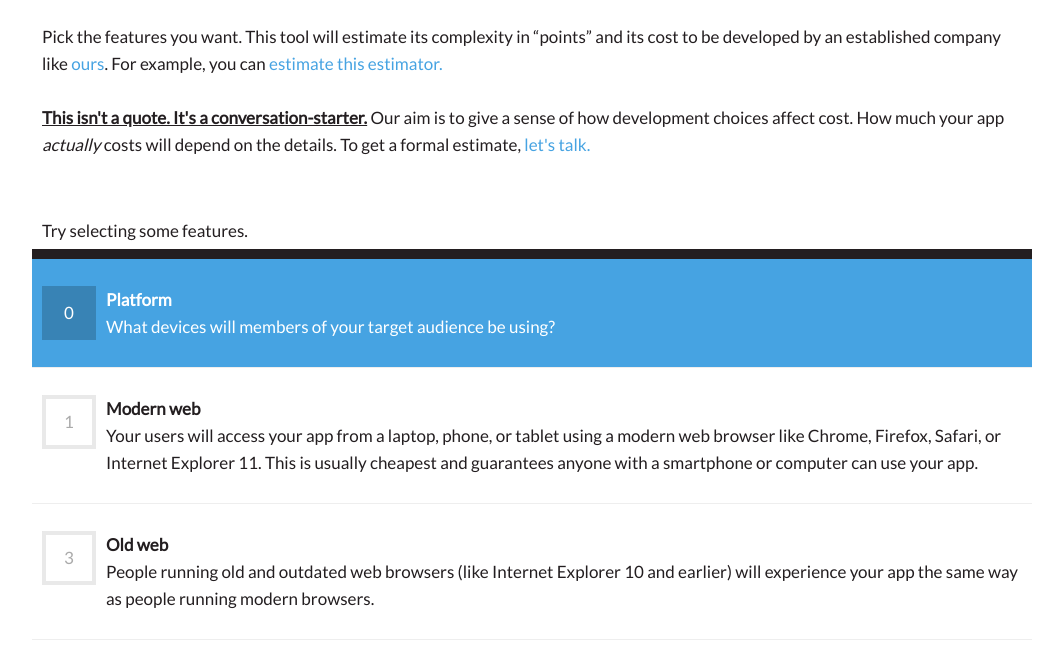
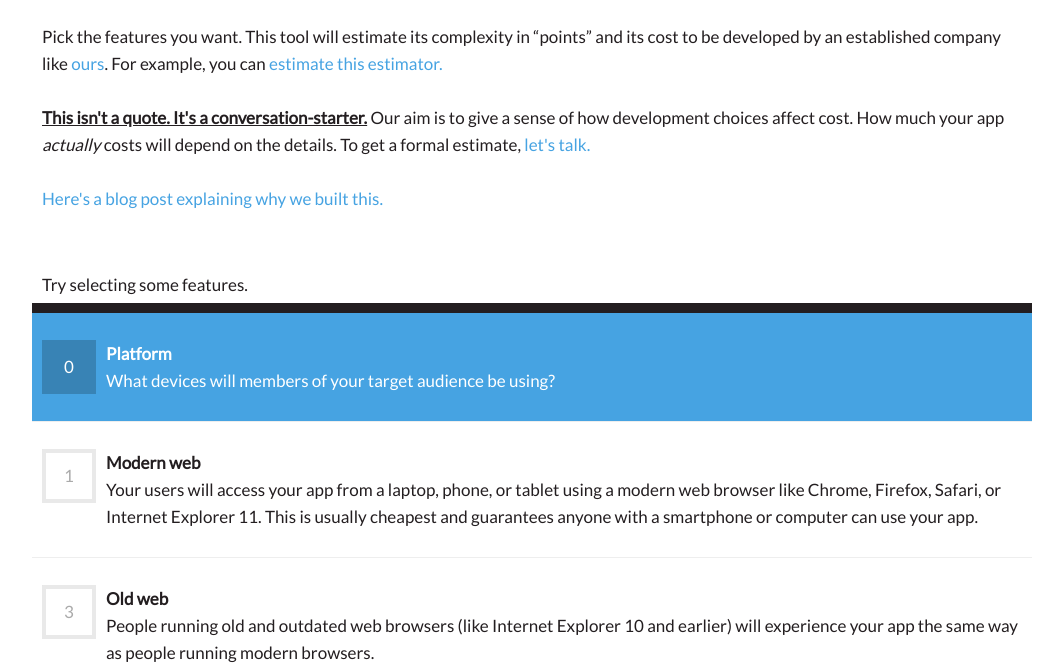
Before and after one commit to RobertAKARobin/estimate, a website: page index.html in a window 1280 px wide. Shown: the part 127-791 px from the top of the page, without its empty margins (108-1171 px from the left). Drawn offline with nearby package versions, Linux system fonts and the light colour scheme.

Commit message:
Added blog link

```diff
--- a/index.html
+++ b/index.html
@@ -18,6 +18,8 @@
 				<p>Pick the features you want. This tool will estimate its complexity in &ldquo;points&rdquo; and its cost to be developed by an established company like <a href="http://mentormate.com">ours</a>. For example, you can <a data-ng-href="{{main.exampleLink}}" class="button">estimate this estimator.</a></p>
 
 				<p><strong>This isn't a quote. It's a conversation-starter.</strong> Our aim is to give a sense of how development choices affect cost. How much your app <em>actually</em> costs will depend on the details. To get a formal estimate, <a href="#contact">let's talk.</a></p>
+
+				<p><a href="http://mentormate.com/blog/estimate-development-costs/">Here's a blog post explaining why we built this.</a></p>
 			</header>
 
 			<div id="complexity" class="sticky">
```
Also changed, not shown: main.js (+4 -4 lines).
